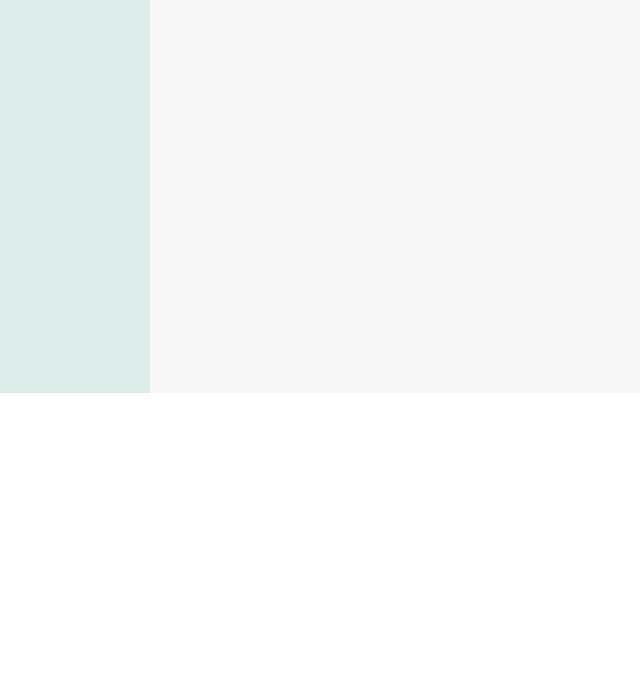
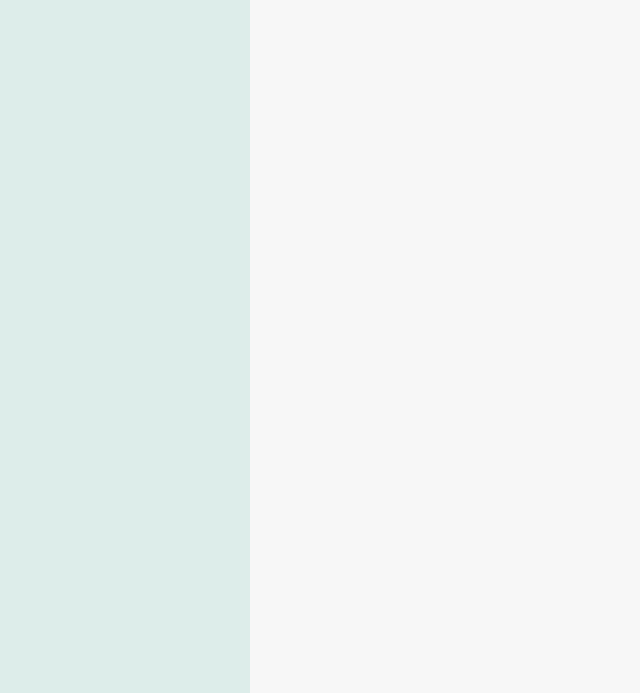
Before and after one commit to Mnde81/navigation, a website: page index.html in a window 1280 px wide. Shown: the part 107-800 px from the top of the page, without its empty margins (0-640 px from the left). Drawn offline with Linux system fonts and the light colour scheme.

Commit message:
basic layout #2

```diff
--- a/css/main.css
+++ b/css/main.css
@@ -4,24 +4,21 @@
 }
 
 body {
-    display: inline-block;
-    width: 100%;
+    display: grid;
+    grid-template-columns: 250px 1fr;
+
     margin: 0;
+    min-height: 100vh;
+
 }
 
 aside {
     background-color: #DDEDEA;
-    padding: 40px;
-    width: 150px;
-    float: left;
-    height: 500px;
 
 
 }
 
 main {
     background-color: #F7F7F7;
-    width: calc(100% - 150px);
-    float: left;
-    height: 500px;
+
 }
```
